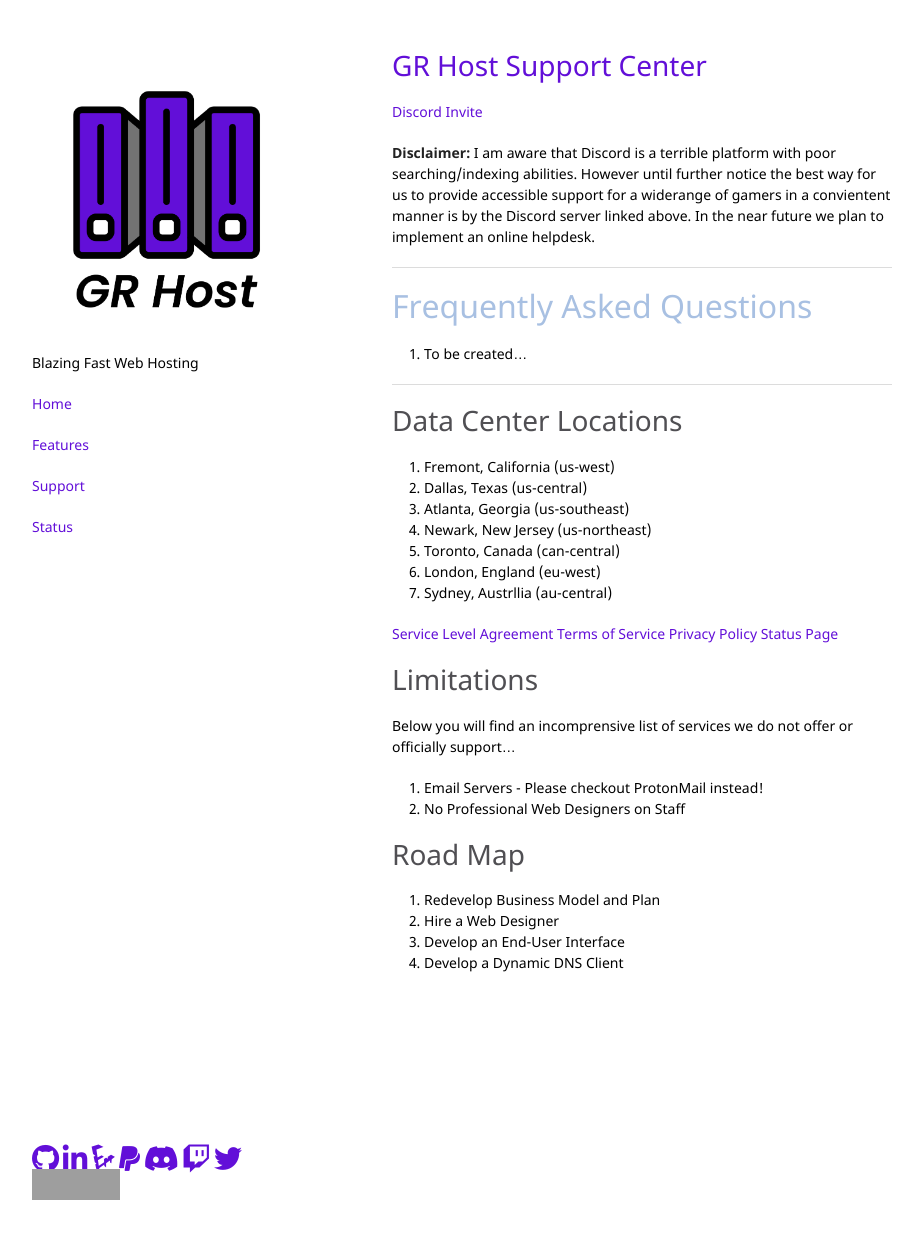
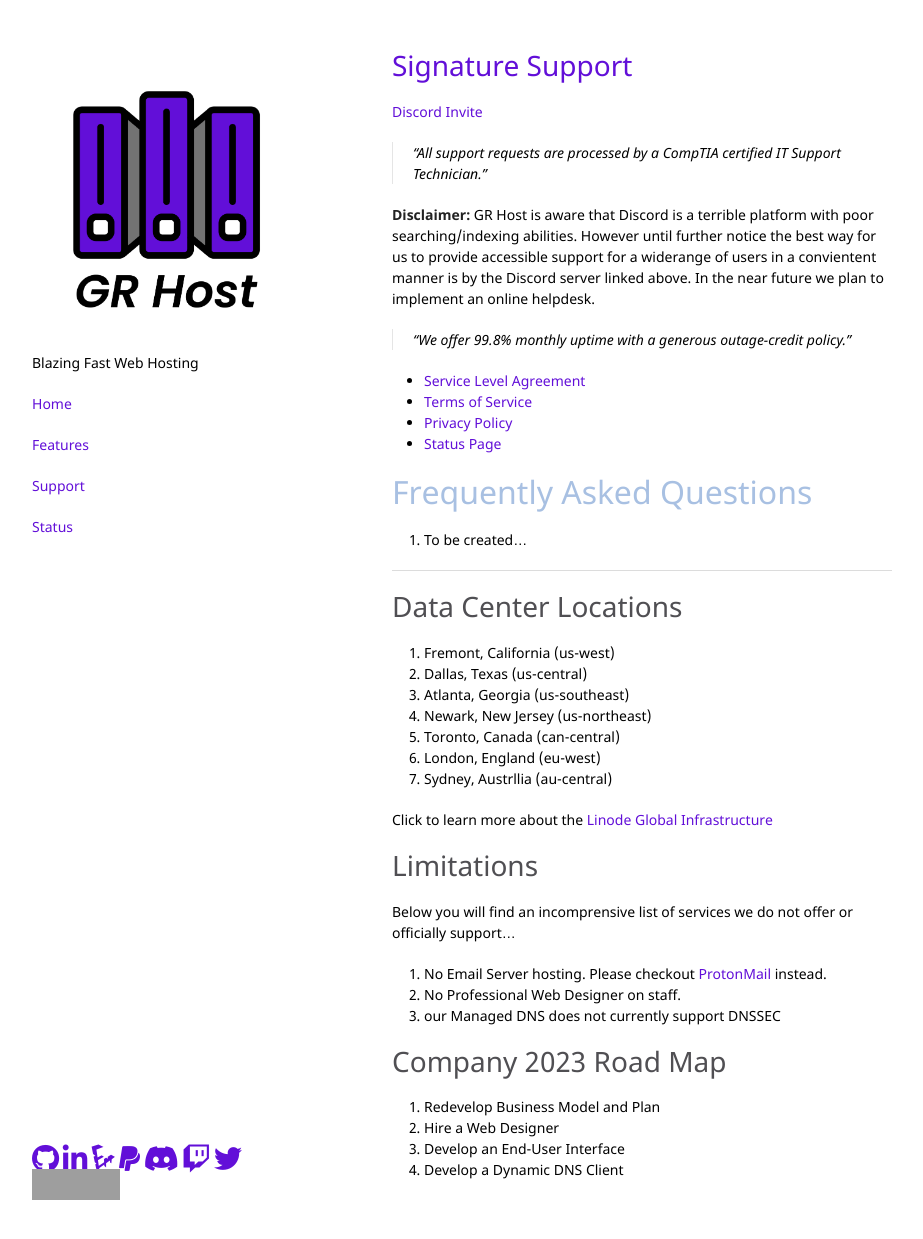
Before and after one commit to GoobyFRS/grhost-web, a Jekyll site: the page built from pages/support.md, in a window 1280 px wide and 1250 px high. Shown: the top 1239 px of the window, without its empty margins (178-1101 px from the left). Built offline with Jekyll 4.4.1, drawn with Linux system fonts in a browser that asks for light colours; nearby versions of some CDN libraries; our own code applies the rules of GitHub Pages for plain Markdown files; grey boxes are pictures that could not be loaded.

Commit message:
wording cleanup - precolor change

```diff
--- a/pages/support.md
+++ b/pages/support.md
@@ -1,13 +1,20 @@
 ---
 layout: default
 ---
-# GR Host Support Center
+# Signature Support
 
-[Discord Invite](https://discord.gg/8mPhWns7bx)
+[Discord Invite](https://discord.gg/INVALID)
 
-**Disclaimer:** I am aware that Discord is a terrible platform with poor searching/indexing abilities. However until further notice the best way for us to provide accessible support for a widerange of gamers in a convientent manner is by the Discord server linked above. In the near future we plan to implement an online helpdesk.
+> "All support requests are processed by a CompTIA certified IT Support Technician."
 
-***
+**Disclaimer:** GR Host is aware that Discord is a terrible platform with poor searching/indexing abilities. However until further notice the best way for us to provide accessible support for a widerange of users in a convientent manner is by the Discord server linked above. In the near future we plan to implement an online helpdesk.
+
+> "We offer 99.8% monthly uptime with a generous outage-credit policy."
+
+- [Service Level Agreement](/pages/legal/service-level-agreement/)
+- [Terms of Service](/pages/legal/terms-of-service/)
+- [Privacy Policy](/pages/legal/privacy-policy/)
+- [Status Page](grhosted.statuspage.io/)
 
 ## Frequently Asked Questions
 
@@ -25,19 +32,17 @@
 6. London, England (eu-west)
 7. Sydney, Austrllia (au-central)
 
-[Service Level Agreement](/pages/legal/service-level-agreement/)
-[Terms of Service](/pages/legal/terms-of-service/)
-[Privacy Policy](/pages/legal/privacy-policy/)
-[Status Page](grhosted.statuspage.io/)
+Click to learn more about the [Linode Global Infrastructure](https://www.linode.com/global-infrastructure/)
 
 ### Limitations
 
 Below you will find an incomprensive list of services we do not offer or officially support...
 
-1. Email Servers - Please checkout ProtonMail instead!
-2. No Professional Web Designers on Staff
+1. No Email Server hosting. Please checkout [ProtonMail](https://account.proton.me/refer-a-friend?referrer=9E1AC5Q1T3Z0) instead.
+2. No Professional Web Designer on staff.
+3. our Managed DNS does not currently support DNSSEC
 
-### Road Map
+### Company 2023 Road Map
 
 1. Redevelop Business Model and Plan
 2. Hire a Web Designer
```
Also changed, not shown: index.md (+6 -4 lines), pages/features.md (+22 -5 lines), pages/plans.md (added, +20 -0 lines).
